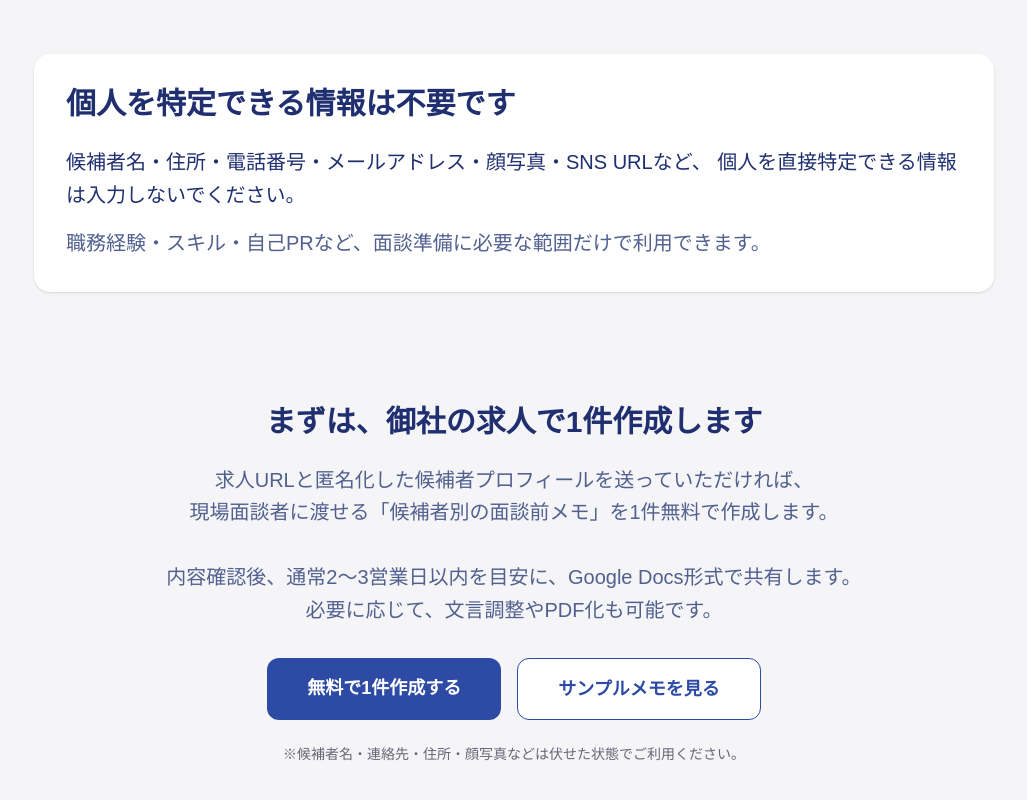
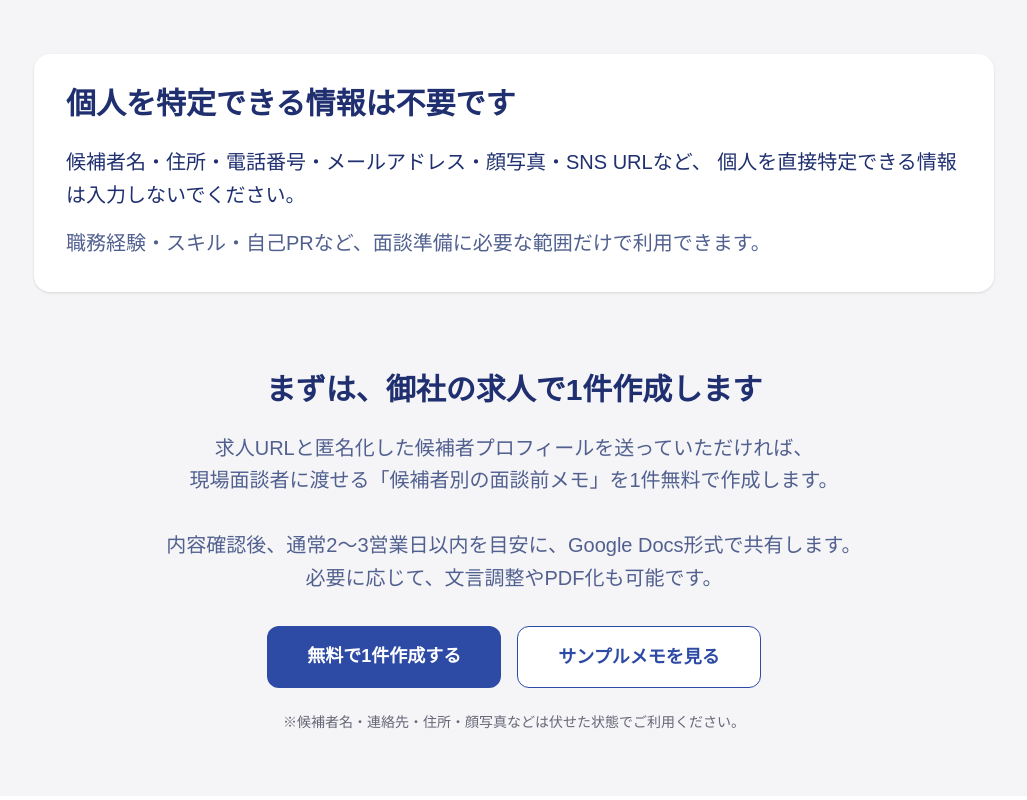
Before and after one commit to yshyk216/asumen-lp-v2, a Next.js app: page / in a window 1280 px wide. Shown: the part 7285-8085 px from the top of the page, without its empty margins (126-1153 px from the left). Built offline with nearby package versions, Linux system fonts and the light colour scheme.

Commit message:
Update page.tsx

```diff
--- a/app/page.tsx
+++ b/app/page.tsx
@@ -604,7 +604,7 @@ export default function Home() {
       </section>
 
       {/* CTA */}
-      <section id="contact" className="max-w-5xl mx-auto px-8 py-16 text-center">
+　　　　<section id="contact" className="max-w-5xl mx-auto px-8 pt-8 pb-16 text-center">
         <h2 className="text-3xl font-bold mb-6">
           まずは、御社の求人で1件作成します
         </h2>
```
